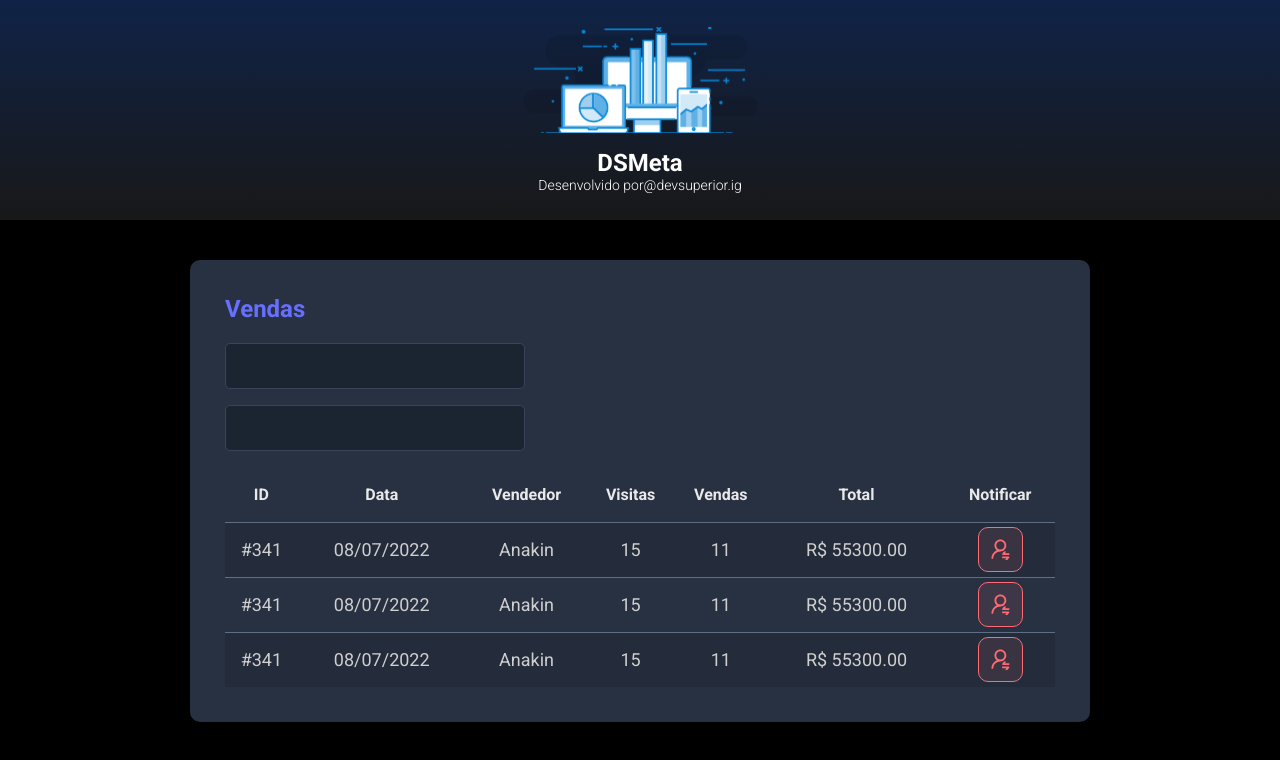
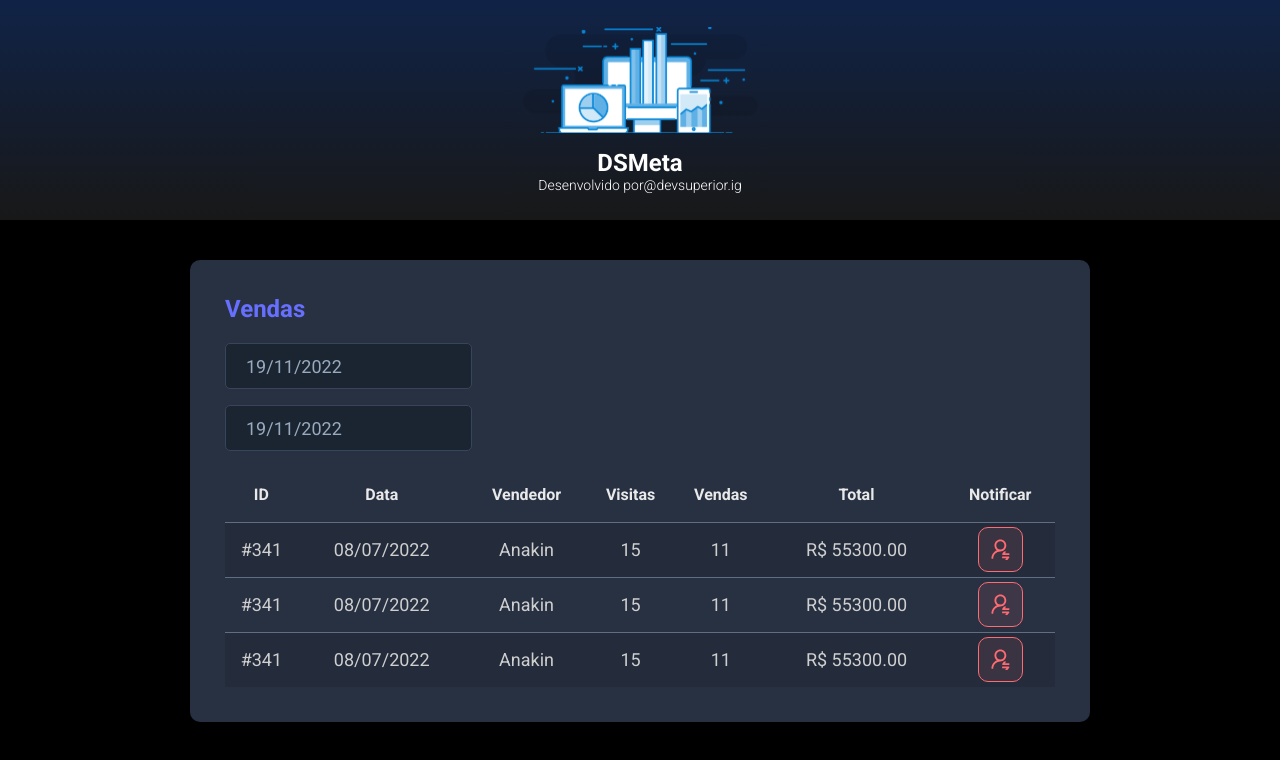
Before and after one commit to grazzianiz/dsmeta, a React (Vite) app in the folder frontend/: page / in a window 1280 px wide. Shown: the top 760 px of the page. Built offline with nearby package versions, Linux system fonts and the light colour scheme.

Commit message:
Datepicker

```diff
--- a/frontend/package.json
+++ b/frontend/package.json
@@ -9,7 +9,9 @@
     "preview": "vite preview"
   },
   "dependencies": {
+    "@types/react-datepicker": "4.4.2",
     "react": "^18.2.0",
+    "react-datepicker": "4.8.0",
     "react-dom": "^18.2.0"
   },
   "devDependencies": {
--- a/frontend/src/components/SalesCard/index.tsx
+++ b/frontend/src/components/SalesCard/index.tsx
@@ -1,5 +1,8 @@
-import NotificationButton from '../NotificationButton';
-import './styles.css'
+import DatePicker from "react-datepicker";
+import NotificationButton from "../NotificationButton";
+
+import "./styles.css";
+import "react-datepicker/dist/react-datepicker.css";
 
 function SalesCard() {
   return (
@@ -7,10 +10,10 @@
       <h2 className="dsmeta-sales-title">Vendas</h2>
       <div>
         <div className="dsmeta-form-control-container">
-            <input className="dsmeta-form-control" type="text" />
+          <DatePicker selected={new Date()} onChange={(date: Date) => {}} className="dsmeta-form-control" dateFormat="dd/MM/yyyy" />
         </div>
         <div className="dsmeta-form-control-container">
-            <input className="dsmeta-form-control" type="text" />
+          <DatePicker selected={new Date()} onChange={(date: Date) => {}} className="dsmeta-form-control" dateFormat="dd/MM/yyyy" />
         </div>
       </div>
       <div>
@@ -67,11 +70,10 @@
               </td>
             </tr>
           </tbody>
-
         </table>
       </div>
     </div>
-    )
+  );
 }
 
 export default SalesCard;
```
Also changed, not shown: 1 other file (tests, documents, lock files or other folders). Lines whose indentation alone changed are shown as unchanged.
